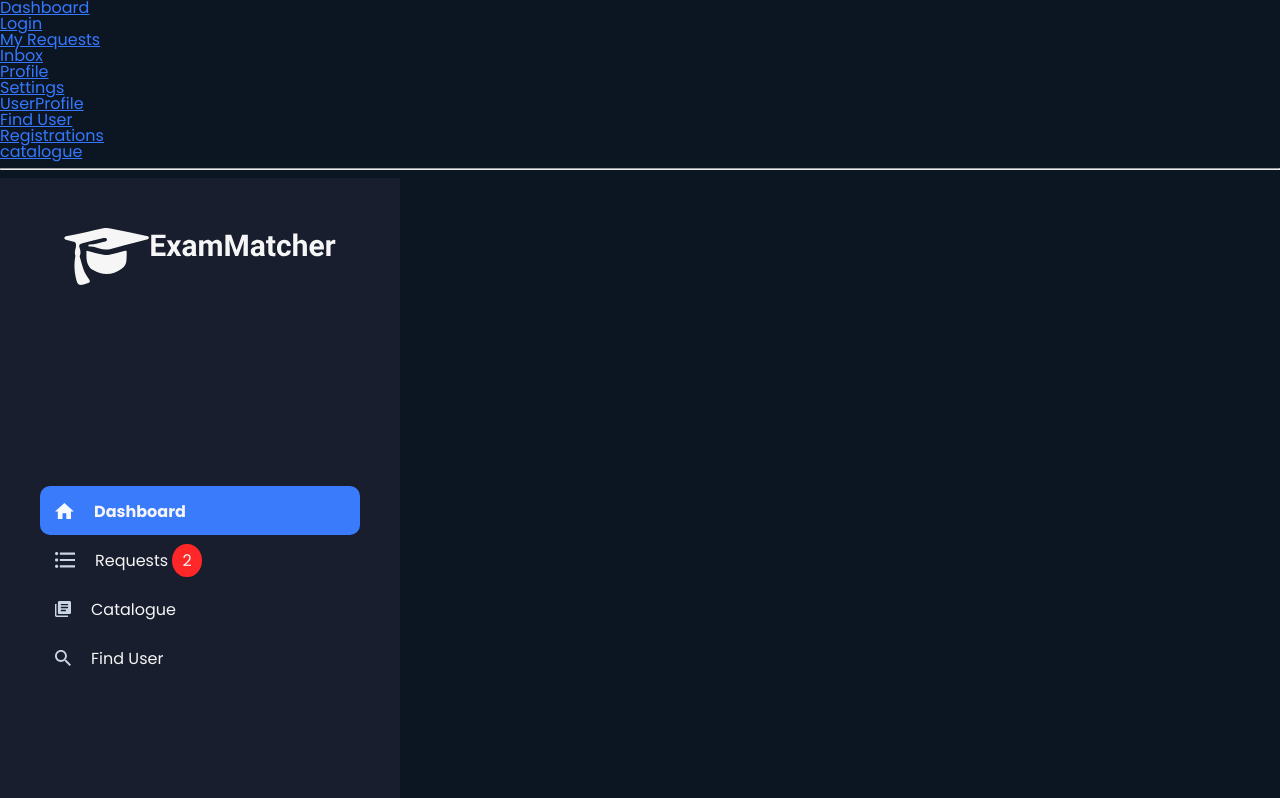
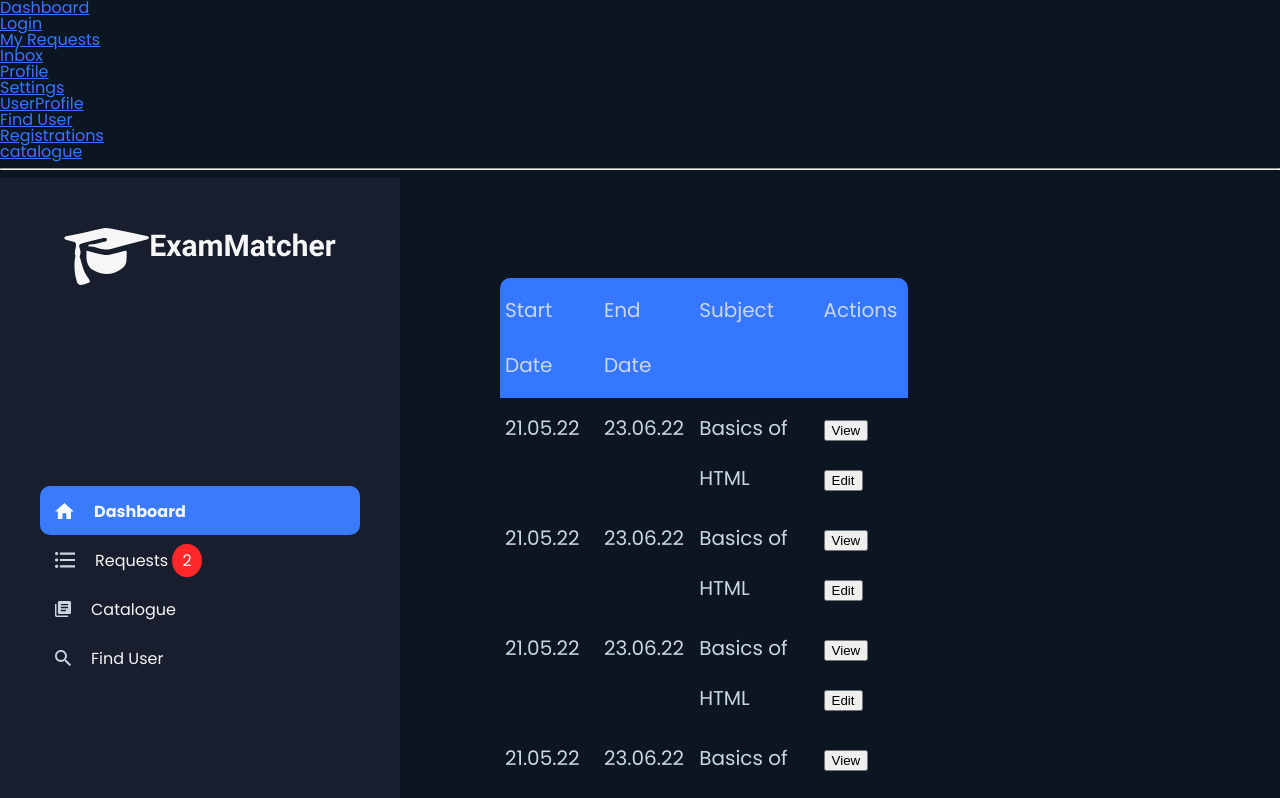
Before and after one commit to ntnu-web-prosjekt/webprosjekt, a React (Create React App) app: page /catalogue in a window 1280 px wide. Shown: the top 798 px of the page. Built offline with nearby package versions, Linux system fonts and the light colour scheme.

Commit message:
Catalogue init

```diff
--- a/src/components/Catalogue.jsx
+++ b/src/components/Catalogue.jsx
@@ -1,14 +1,15 @@
 import React, { Component } from "react";
-import Filter from "./catalogue/Filter";
-import Requests from "./catalogue/Requests";
+import Filter from "./Catalogue/Filter";
+import Requests from "./Catalogue/Requests";
 import Sidebar from "./Sidebar";
+import "./Catalogue/catalogue.scss";
 
 export default class Catalogue extends Component {
   render() {
     return (
       <div className="page">
         <Sidebar />
-        <div className="pageContent">
+        <div className="pageContent catalogue">
           <Requests />
           <Filter />
         </div>
--- a/src/components/Catalogue/Requests.jsx
+++ b/src/components/Catalogue/Requests.jsx
@@ -1,7 +1,133 @@
 import React, { Component } from "react";
+import CatalogueEntry from "./catalogueEntry";
 
 export default class Requests extends Component {
   render() {
-    return <div></div>;
+    return (
+      <div className="requests">
+        <table>
+          <thead>
+            <tr>
+              <th>Start Date</th>
+              <th>End Date</th>
+              <th>Subject</th>
+              <th>Actions</th>
+            </tr>
+          </thead>
+          <tbody>
+            <CatalogueEntry
+              startdate="21.05.22"
+              enddate="23.06.22"
+              subject="Basics of HTML"
+            />
+            <CatalogueEntry
+              startdate="21.05.22"
+              enddate="23.06.22"
+              subject="Basics of HTML"
+            />
+            <CatalogueEntry
+              startdate="21.05.22"
+              enddate="23.06.22"
+              subject="Basics of HTML"
+            />
+            <CatalogueEntry
+              startdate="21.05.22"
+              enddate="23.06.22"
+              subject="Basics of HTML"
+            />
+            <CatalogueEntry
+              startdate="21.05.22"
+              enddate="23.06.22"
+              subject="Basics of HTML"
+            />
+            <CatalogueEntry
+              startdate="21.05.22"
+              enddate="23.06.22"
+              subject="Basics of HTML"
+            />
+            <CatalogueEntry
+              startdate="21.05.22"
+              enddate="23.06.22"
+              subject="Basics of HTML"
+            />
+            <CatalogueEntry
+              startdate="21.05.22"
+              enddate="23.06.22"
+              subject="Basics of HTML"
+            />
+            <CatalogueEntry
+              startdate="21.05.22"
+              enddate="23.06.22"
+              subject="Basics of HTML"
+            />
+            <CatalogueEntry
+              startdate="21.05.22"
+              enddate="23.06.22"
+              subject="Basics of HTML"
+            />
+            <CatalogueEntry
+              startdate="21.05.22"
+              enddate="23.06.22"
+              subject="Basics of HTML"
+            />
+            <CatalogueEntry
+              startdate="21.05.22"
+              enddate="23.06.22"
+              subject="Basics of HTML"
+            />
+            <CatalogueEntry
+              startdate="21.05.22"
+              enddate="23.06.22"
+              subject="Basics of HTML"
+            />
+            <CatalogueEntry
+              startdate="21.05.22"
+              enddate="23.06.22"
+              subject="Basics of HTML"
+            />
+            <CatalogueEntry
+              startdate="21.05.22"
+              enddate="23.06.22"
+              subject="Basics of HTML"
+            />
+            <CatalogueEntry
+              startdate="21.05.22"
+              enddate="23.06.22"
+              subject="Basics of HTML"
+            />
+            <CatalogueEntry
+              startdate="21.05.22"
+              enddate="23.06.22"
+              subject="Basics of HTML"
+            />
+            <CatalogueEntry
+              startdate="21.05.22"
+              enddate="23.06.22"
+              subject="Basics of HTML"
+            />
+            <CatalogueEntry
+              startdate="21.05.22"
+              enddate="23.06.22"
+              subject="Basics of HTML"
+            />
+            <CatalogueEntry
+              startdate="21.05.22"
+              enddate="23.06.22"
+              subject="Basics of HTML"
+            />
+            <CatalogueEntry
+              startdate="21.05.22"
+              enddate="23.06.22"
+              subject="Basics of HTML"
+            />
+            <CatalogueEntry
+              startdate="21.05.22"
+              enddate="23.06.22"
+              subject="Basics of HTML"
+            />
+          </tbody>
+        </table>
+      </div>
+    );
   }
 }
--- /dev/null
+++ b/src/components/Catalogue/catalogue.scss
@@ -0,0 +1,43 @@
+@import "../../sass/abstracts/_colors.scss";
+.catalogue {
+  margin: 100px;
+  margin-bottom: 20px;
+  display: grid;
+  gap: 64px;
+  grid-template-rows: auto auto;
+}
+
+.requests {
+  width: 60%;
+  height: 100%;
+  overflow: auto;
+  border-radius: 10px;
+
+  table {
+    width: 100%;
+    height: fit-content;
+    font-size: 20px;
+
+    thead {
+      background-color: $DarkAccent;
+      height: 50px;
+      text-align: left;
+      line-height: 55px;
+      tr {
+        th {
+          padding: 5px;
+        }
+      }
+    }
+
+    tbody {
+      tr {
+        height: 55px;
+        line-height: 50px;
+        td {
+          padding: 5px;
+        }
+      }
+    }
+  }
+}
--- /dev/null
+++ b/src/components/Catalogue/catalogueEntry.jsx
@@ -0,0 +1,25 @@
+import React, { Component } from "react";
+
+export default class catalogueEntry extends Component {
+  constructor() {
+    super();
+
+    this.handleClick = this.handleClick.bind(this);
+  }
+  handleClick = () => {
+    console.log("Click happened");
+  };
+  render() {
+    return (
+      <tr>
+        <td>{this.props.startdate}</td>
+        <td>{this.props.enddate}</td>
+        <td>{this.props.subject}</td>
+        <td>
+          <button onClick={this.handleClick}>View</button>
+          <button onClick={this.handleClick}>Edit</button>
+        </td>
+      </tr>
+    );
+  }
+}
```
